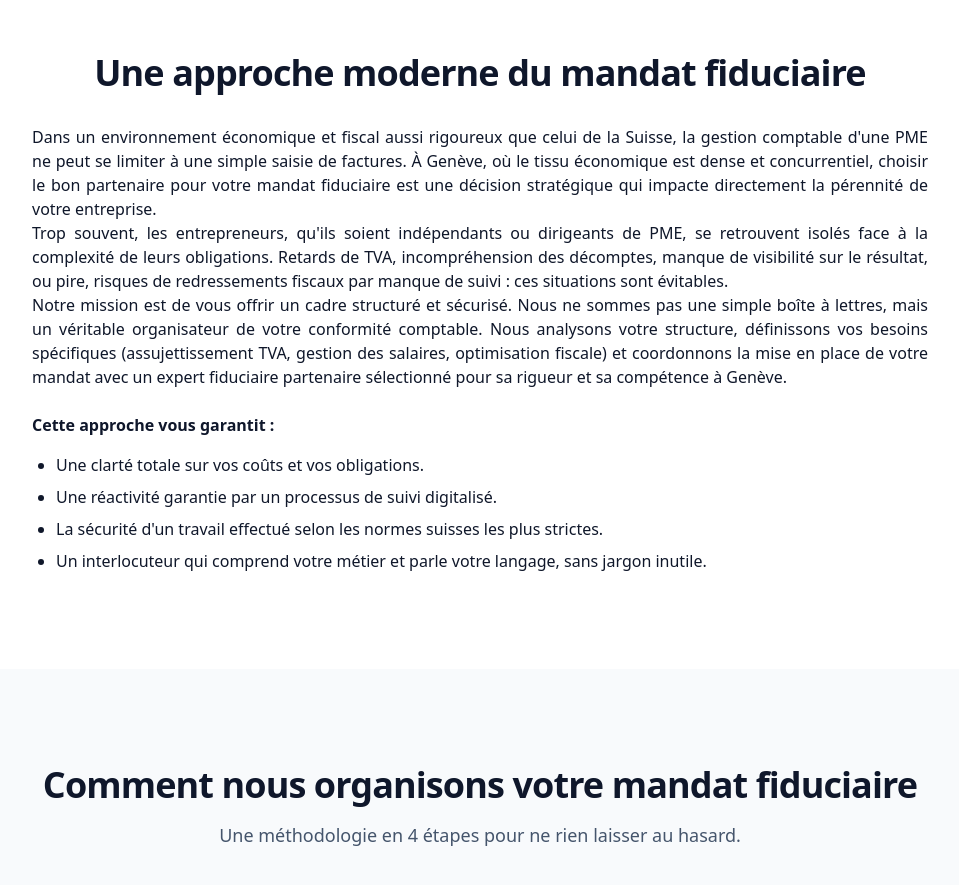
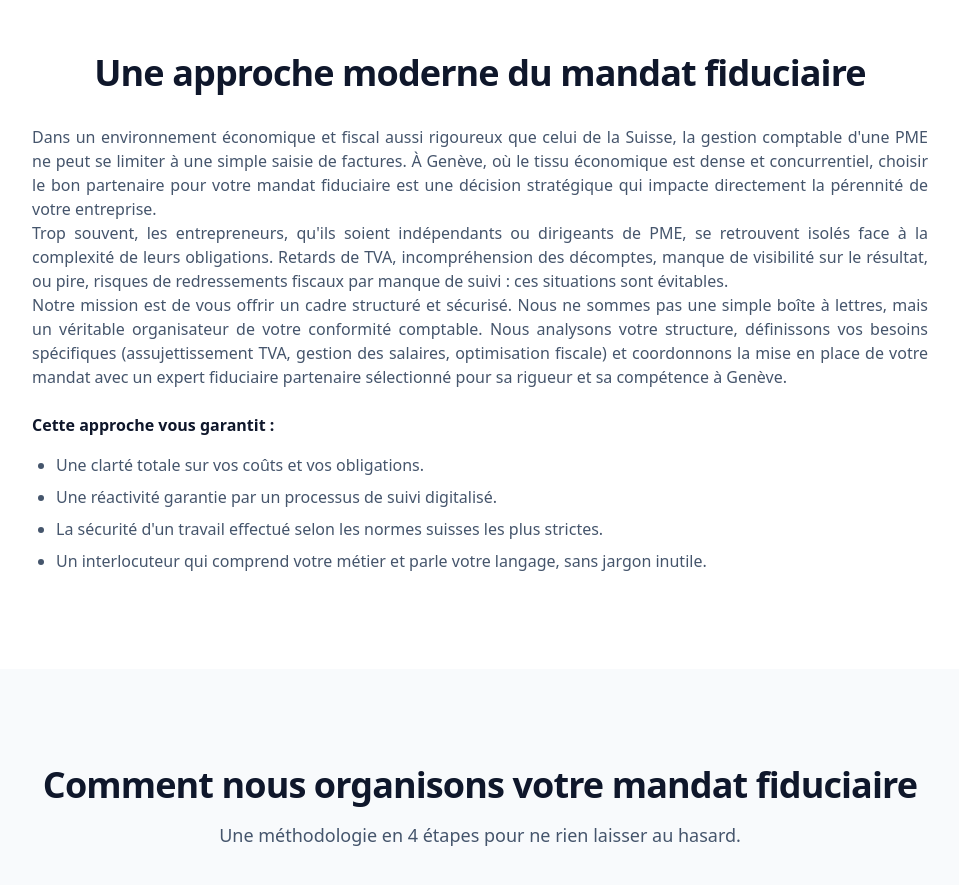
Before and after one commit to lopezdamien/fiduconnect, a Next.js app: page / in a window 1280 px wide. Shown: the part 940-1825 px from the top of the page, without its empty margins (160-1119 px from the left). Built offline with nearby package versions, Linux system fonts and the light colour scheme.

Commit message:
fix: enforce text color in positioning section for visibility

```diff
--- a/app/page.tsx
+++ b/app/page.tsx
@@ -64,7 +64,7 @@ export default function Home() {
           <h2 className="text-3xl font-bold tracking-tight text-slate-900 sm:text-4xl mb-8 text-center">
             Une approche moderne du mandat fiduciaire
           </h2>
-          <div className="prose prose-lg prose-slate mx-auto text-justify">
+          <div className="prose prose-lg prose-slate mx-auto text-justify text-slate-600">
             <p>
               Dans un environnement économique et fiscal aussi rigoureux que celui de la Suisse, la gestion comptable d'une PME ne peut se limiter à une simple saisie de factures. À Genève, où le tissu économique est dense et concurrentiel, choisir le bon partenaire pour votre mandat fiduciaire est une décision stratégique qui impacte directement la pérennité de votre entreprise.
             </p>
```
